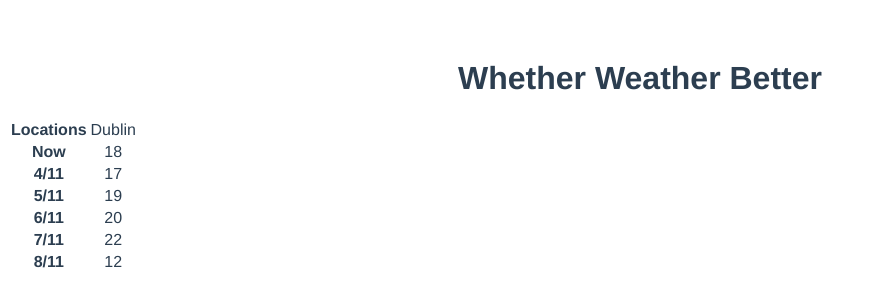
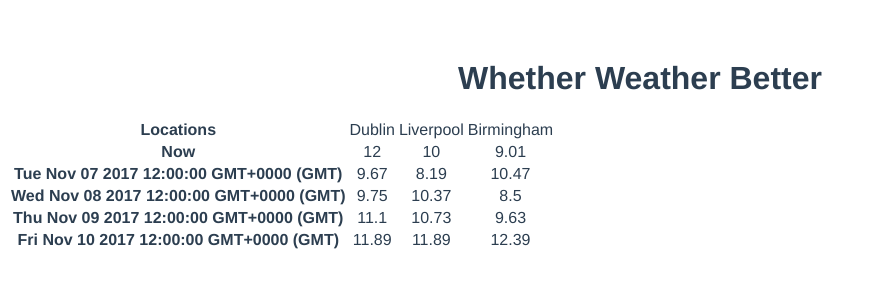
Before and after one commit to andygnewman/whether-weather-better, a Vue app: page / in a window 1280 px wide. Shown: the top 306 px of the page, without its empty margins (0-874 px from the left). Built offline with nearby package versions, Linux system fonts and the light colour scheme.

Commit message:
add mock api data

```diff
--- a/src/App.vue
+++ b/src/App.vue
@@ -16,6 +16,7 @@
 import Locations from './components/Locations';
 import Current from './components/Current';
 import Future from './components/Future';
+import mockData from '../test/mocks/api-data-mock.json';
 
 export default {
   name: 'app',
@@ -25,18 +26,7 @@ export default {
     Future,
   },
   data() {
-    return {
-      observations: [
-        {
-          location: 'Dublin',
-          current: {
-            temp: 18,
-          },
-          forecasts: [17, 19, 20, 22, 12],
-        },
-      ],
-      forecastDates: ['4/11', '5/11', '6/11', '7/11', '8/11'],
-    };
+    return mockData;
   },
 };
 </script>
--- /dev/null
+++ b/test/mocks/api-data-mock.json
@@ -0,0 +1,46 @@
+{
+  "forecastDates": [
+    "Tue Nov 07 2017 12:00:00 GMT+0000 (GMT)",
+    "Wed Nov 08 2017 12:00:00 GMT+0000 (GMT)",
+    "Thu Nov 09 2017 12:00:00 GMT+0000 (GMT)",
+    "Fri Nov 10 2017 12:00:00 GMT+0000 (GMT)"
+  ],
+  "observations": [
+    {
+      "location": "Dublin",
+      "current": {
+        "temp": 12
+      },
+      "forecasts": [
+        9.67,
+        9.75,
+        11.1,
+        11.89
+      ]
+    },
+    {
+      "location": "Liverpool",
+      "current": {
+        "temp": 10
+      },
+      "forecasts": [
+        8.19,
+        10.37,
+        10.73,
+        11.89
+      ]
+    },
+    {
+      "location": "Birmingham",
+      "current": {
+        "temp": 9.01
+      },
+      "forecasts": [
+        10.47,
+        8.5,
+        9.63,
+        12.39
+      ]
+    }
+  ]
+}
```
